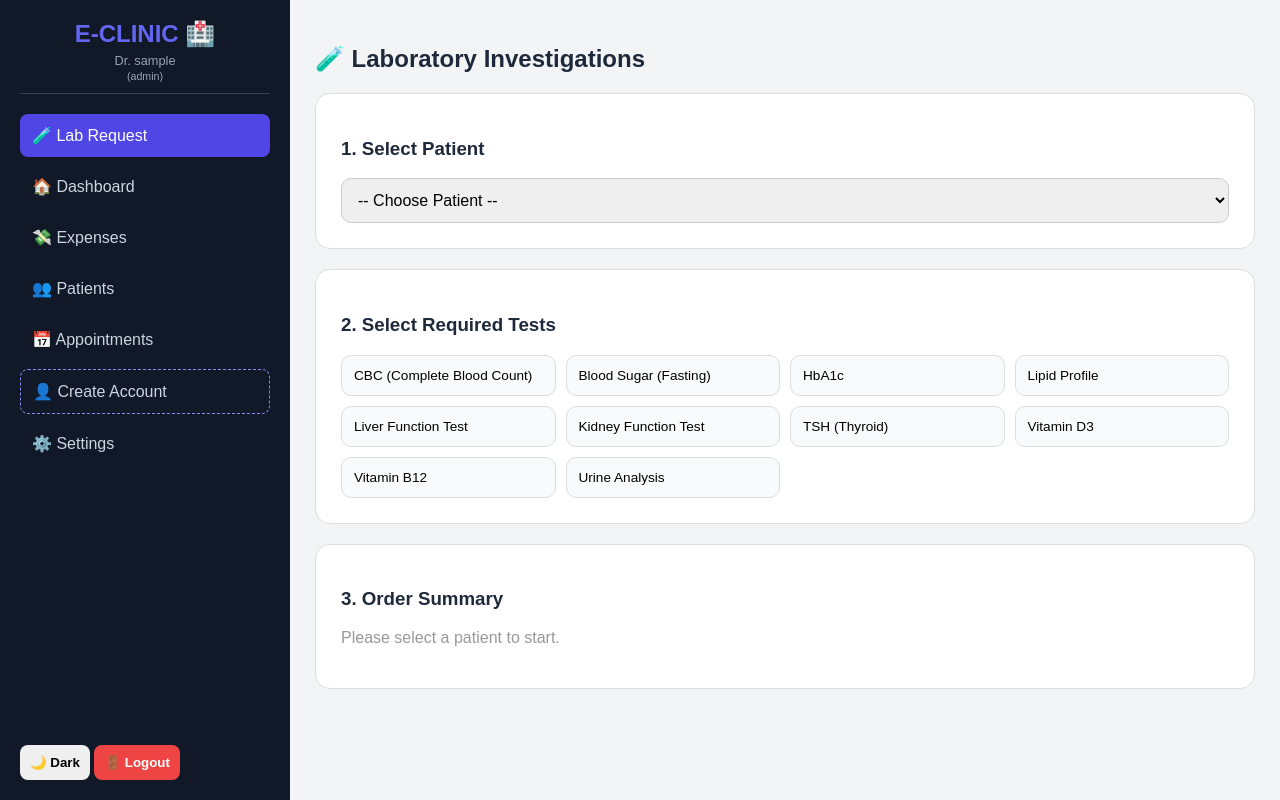
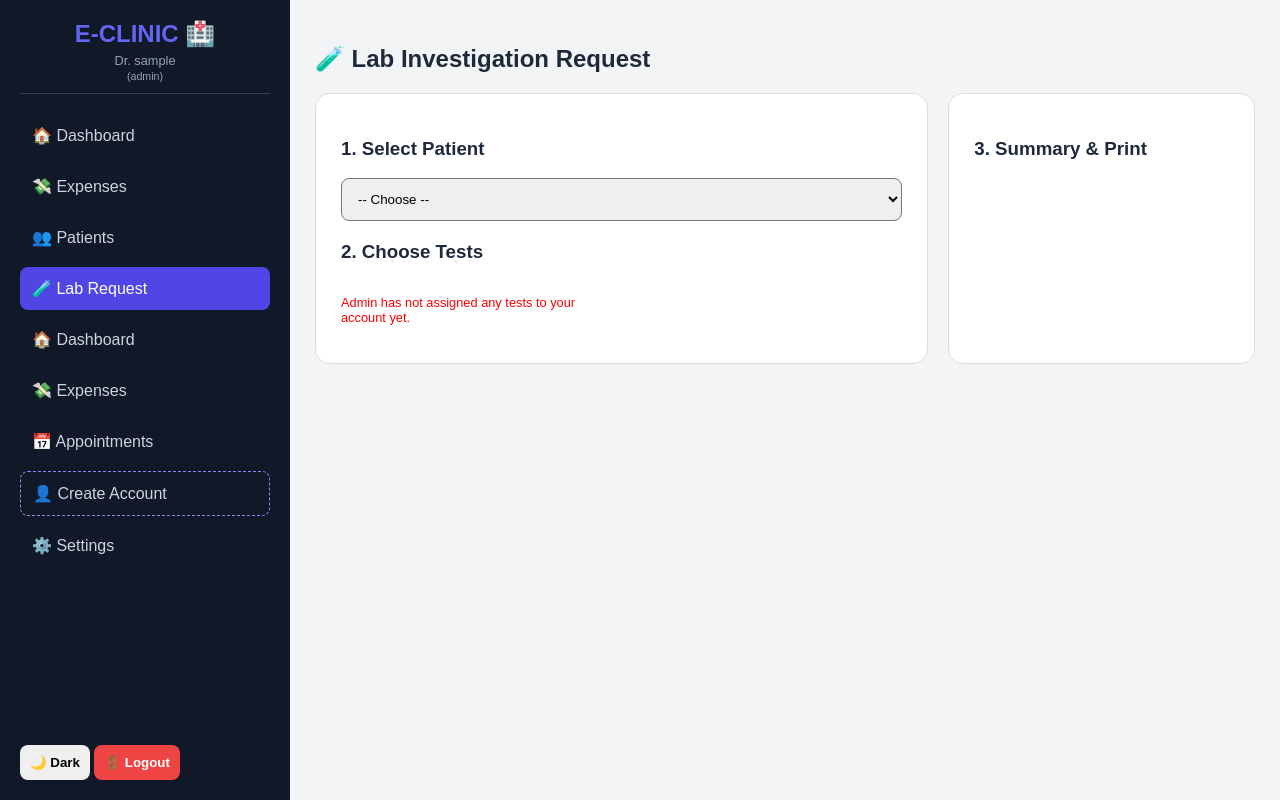
Before and after one commit to Saadzebari12345/my-clinic-app, a SvelteKit app: page /lab in a window 1280 px wide. Built offline with nearby package versions, Linux system fonts and the light colour scheme; sample sign-in values are in the browser's storage.

Commit message:
Add files via upload

```diff
--- a/src/lib/shared/components/layout/AppShell.svelte
+++ b/src/lib/shared/components/layout/AppShell.svelte
@@ -27,6 +27,11 @@
     <div class="doc-info">Dr. {doctorName} <br> <small>({role})</small></div>
 
     <nav class="nav-menu">
+     <a href="/" class="nav-item {isActive('/') ? 'active' : ''}">🏠 Dashboard</a>
+      <a href="/expenses" class="nav-item {isActive('/expenses') ? 'active' : ''}">
+  <span class="icon">💸</span> Expenses
+</a>
+ <a href="/patients" class="nav-item {isActive('/patients') ? 'active' : ''}">👥 Patients</a>
     <a href="/lab" class="nav-item {isActive('/lab') ? 'active' : ''}">
   <span class="icon">🧪</span> Lab Request
 </a>
@@ -34,7 +39,7 @@
       <a href="/expenses" class="nav-item {isActive('/expenses') ? 'active' : ''}">
   <span class="icon">💸</span> Expenses
 </a>
-      <a href="/patients" class="nav-item {isActive('/patients') ? 'active' : ''}">👥 Patients</a>
+
       <a href="/appointments" class="nav-item {isActive('/appointments') ? 'active' : ''}">📅 Appointments</a>
 
       {#if role === 'admin'}
--- a/src/routes/lab/+page.svelte
+++ b/src/routes/lab/+page.svelte
@@ -2,130 +2,101 @@
 	import { onMount } from 'svelte';
 	import { supabase } from '$lib/supabaseClient';
 
-	interface Patient { id: number; name: string; age: number; gender: string; }
-	let patients = $state<Patient[]>([]);
-	let selectedPatient = $state<Patient | null>(null);
+	let patients = $state<any[]>([]);
+	let availableTests = $state<string[]>([]);
+	let selectedPatient = $state<any>(null);
+	let selectedTests = $state<string[]>([]);
 	let doctorId = $state(0);
 	let doctorName = $state('');
-
-	// لیستا فەحسێن باو
-	const labTests = [
-		"CBC (Complete Blood Count)", "Blood Sugar (Fasting)", "HbA1c",
-		"Lipid Profile", "Liver Function Test", "Kidney Function Test",
-		"TSH (Thyroid)", "Vitamin D3", "Vitamin B12", "Urine Analysis"
-	];
-
-	let selectedTests = $state<string[]>([]);
 
 	onMount(async () => {
 		const id = localStorage.getItem('doctor_id');
 		doctorName = localStorage.getItem('doctor_username') || 'Doctor';
 		if (id) {
 			doctorId = Number(id);
-			const { data } = await supabase.from('patients').select('*').eq('doctor_id', doctorId);
-			if (data) patients = data;
+
+			// ئینانا فەحسێن تایبەت ب ڤی دکتۆری
+			const { data: doc } = await supabase.from('doctors').select('allowed_tests').eq('id', doctorId).single();
+			if (doc && doc.allowed_tests) {
+				// ڕاستکرنا خەلەتییا (t: string)
+				availableTests = doc.allowed_tests.split(',').map((t: string) => t.trim());
+			}
+
+			const { data: p } = await supabase.from('patients').select('*').eq('doctor_id', doctorId);
+			if (p) patients = p;
 		}
 	});
 
 	function toggleTest(test: string) {
+		// ڕاستکرنا خەلەتییا فلتەری (t: string)
 		if (selectedTests.includes(test)) {
-			selectedTests = selectedTests.filter(t => t !== test);
+			selectedTests = selectedTests.filter((t: string) => t !== test);
 		} else {
 			selectedTests = [...selectedTests, test];
 		}
 	}
 
-	async function printLabOrder() {
-		if (!selectedPatient || selectedTests.length === 0) return alert("Please select patient and tests");
-
-		const win = window.open('', '', 'width=800,height=1000');
-		const html = `
-			<div style="font-family:sans-serif; padding:50px; border:4px solid #10b981; border-radius:15px;">
+	function printOrder() {
+		if (!selectedPatient || selectedTests.length === 0) return alert("Select patient and tests");
+		const win = window.open('', '', 'width=800,height=900');
+		win?.document.write(`
+			<div style="font-family:sans-serif; padding:50px; border:5px solid #10b981; border-radius:20px;">
 				<h1 style="text-align:center; color:#10b981;">LABORATORY REQUEST</h1>
 				<p style="text-align:center;">Dr. ${doctorName}</p>
 				<hr>
-				<div style="display:grid; grid-template-columns:1fr 1fr; gap:20px; background:#f0fdf4; padding:15px; border-radius:10px;">
+				<div style="background:#f0fdf4; padding:15px; border-radius:10px; display:grid; grid-template-columns:1fr 1fr;">
 					<div><b>Patient:</b> ${selectedPatient.name}</div>
-					<div><b>Age/Gender:</b> ${selectedPatient.age} / ${selectedPatient.gender}</div>
-					<div><b>Date:</b> ${new Date().toLocaleDateString('en-GB')}</div>
+					<div><b>Date:</b> ${new Date().toLocaleDateString()}</div>
 				</div>
-				<div style="margin-top:30px;">
-					<h3>Required Investigations:</h3>
-					<ul style="font-size:1.2rem; line-height:2;">
-						${selectedTests.map(t => `<li>[ ] ${t}</li>`).join('')}
-					</ul>
-				</div>
-				<br><br><p style="text-align:right;">Doctor's Signature: _________________</p>
+				<h3 style="margin-top:30px;">Tests Required:</h3>
+				<ul style="font-size:1.3rem; line-height:2;">
+					${selectedTests.map(t => `<li>[ ] ${t}</li>`).join('')}
+				</ul>
 			</div>
-		`;
-		win?.document.write(html);
+		`);
 		win?.document.close();
 		win?.print();
 	}
 </script>
 
-<div class="lab-container">
-	<h2>🧪 Laboratory Investigations</h2>
+<div class="lab-page">
+	<h2>🧪 Lab Investigation Request</h2>
 
-	<div class="main-grid">
-		<!-- Step 1: Select Patient -->
+	<div class="grid">
 		<div class="card">
 			<h3>1. Select Patient</h3>
 			<select bind:value={selectedPatient} class="p-select">
-				<option value={null}>-- Choose Patient --</option>
-				{#each patients as p}
-					<option value={p}>{p.name}</option>
-				{/each}
+				<option value={null}>-- Choose --</option>
+				{#each patients as p}<option value={p}>{p.name}</option>{/each}
 			</select>
-		</div>
 
-		<!-- Step 2: Choose Tests -->
-		<div class="card">
-			<h3>2. Select Required Tests</h3>
-			<div class="tests-grid">
-				{#each labTests as test}
-					<button class="test-btn {selectedTests.includes(test) ? 'active' : ''}" onclick={() => toggleTest(test)}>
-						{test}
-					</button>
+			<h3 style="margin-top:20px;">2. Choose Tests</h3>
+			<div class="tests">
+				{#each availableTests as test}
+					<button class="t-btn {selectedTests.includes(test) ? 'active' : ''}" onclick={() => toggleTest(test)}>{test}</button>
+				{:else}
+					<p style="color:red; font-size:0.8rem;">Admin has not assigned any tests to your account yet.</p>
 				{/each}
 			</div>
 		</div>
 
-		<!-- Step 3: Preview & Print -->
-		<div class="card preview-card">
-			<h3>3. Order Summary</h3>
+		<div class="card">
+			<h3>3. Summary & Print</h3>
 			{#if selectedPatient}
-				<p><b>Order for:</b> {selectedPatient.name}</p>
-				<div class="selected-tags">
-					{#each selectedTests as t}
-						<span class="tag">✓ {t}</span>
-					{/each}
-				</div>
-				<button class="print-btn" onclick={printLabOrder} disabled={selectedTests.length === 0}>
-					🖨️ Print Lab Request (A4)
-				</button>
-			{:else}
-				<p style="color: #999;">Please select a patient to start.</p>
+				<p>Order for: <b>{selectedPatient.name}</b></p>
+				<button class="btn-p" onclick={printOrder} disabled={selectedTests.length === 0}>🖨️ Print Order</button>
 			{/if}
 		</div>
 	</div>
 </div>
 
 <style>
-	.lab-container { max-width: 1100px; margin: 0 auto; color: var(--text); }
-	.main-grid { display: grid; grid-template-columns: 1fr; gap: 20px; }
-
-	.card { background: var(--card, white); padding: 25px; border-radius: 15px; border: 1px solid var(--border, #ddd); }
-	.p-select { width: 100%; padding: 12px; border-radius: 10px; border: 1px solid #ccc; font-size: 1rem; }
-
-	.tests-grid { display: grid; grid-template-columns: repeat(auto-fit, minmax(200px, 1fr)); gap: 10px; margin-top: 15px; }
-	.test-btn { padding: 12px; border: 1px solid #ddd; border-radius: 10px; background: #f9fafb; cursor: pointer; text-align: left; transition: 0.2s; font-size: 0.85rem; }
-	.test-btn.active { background: #10b981; color: white; border-color: #059669; font-weight: bold; }
-
-	.selected-tags { display: flex; flex-wrap: wrap; gap: 8px; margin: 20px 0; }
-	.tag { background: #ecfdf5; color: #065f46; padding: 5px 12px; border-radius: 20px; font-size: 0.8rem; font-weight: bold; border: 1px solid #10b981; }
-
-	.print-btn { width: 100%; padding: 15px; background: #10b981; color: white; border: none; border-radius: 10px; cursor: pointer; font-weight: bold; font-size: 1.1rem; }
-
-	:global(.dark-mode) .test-btn { background: #1e293b; color: white; border-color: #334155; }
+	.lab-page { max-width: 1000px; margin: 0 auto; color: var(--text); }
+	.grid { display: grid; grid-template-columns: 2fr 1fr; gap: 20px; }
+	.card { background: var(--card, white); padding: 25px; border-radius: 15px; border: 1px solid var(--border); }
+	.p-select { width: 100%; padding: 12px; border-radius: 8px; }
+	.tests { display: grid; grid-template-columns: 1fr 1fr; gap: 10px; margin-top: 10px; }
+	.t-btn { padding: 10px; border-radius: 8px; border: 1px solid #ddd; cursor: pointer; text-align: left; }
+	.t-btn.active { background: #10b981; color: white; border-color: #059669; font-weight: bold; }
+	.btn-p { width: 100%; padding: 15px; background: #10b981; color: white; border: none; border-radius: 10px; cursor: pointer; font-weight: bold; }
 </style>
--- a/src/routes/register/+page.svelte
+++ b/src/routes/register/+page.svelte
@@ -1,58 +1,136 @@
 <script lang="ts">
+	import { onMount } from 'svelte';
 	import { supabase } from '$lib/supabaseClient';
+
+	let doctors = $state<any[]>([]);
+	let msg = $state(''), isError = $state(false), isLoading = $state(false);
+
+	// متغیرێن بۆ دروستکرنا ئەکاونتەکێ نوی
 	let user = $state(""), pass = $state(""), role = $state("doctor");
 	let docName = $state(""), cName = $state(""), cAddr = $state(""), cPhone = $state("");
-  let msg = $state(""), isError = $state(false);
+	let testsList = $state("");
+
+	// متغیرێن بۆ دەستکاریکرنا فەحسێن دکتۆرێن هەین (Edit Mode)
+	let editingDoctor = $state<any>(null);
+	let editTests = $state("");
+
+	async function fetchDoctors() {
+		const { data } = await supabase.from('doctors').select('*').order('id', { ascending: false });
+		if (data) doctors = data;
+	}
+
+	onMount(fetchDoctors);
 
 	async function createAccount() {
-    if (!user || !pass || !docName) return alert("Please fill credentials");
-
+		if (!user || !pass || !docName) return alert("Please fill all fields");
+		isLoading = true;
 		const { error } = await supabase.from('doctors').insert([{
 			username: user, password: pass, role,
 			doctor_name: docName, clinic_name: cName,
-      clinic_address: cAddr, clinic_phone: cPhone
+			clinic_address: cAddr, clinic_phone: cPhone,
+			allowed_tests: testsList
 		}]);
 
 		if (!error) {
-      msg = "✅ Account created with full clinic profile!";
-      isError = false;
-      user = ""; pass = ""; docName = ""; cName = ""; cAddr = ""; cPhone = "";
+			msg = "✅ Doctor Registered Successfully!";
+			user = ""; pass = ""; docName = ""; testsList = "";
+			fetchDoctors();
 		} else {
 			msg = "❌ Error: " + error.message;
 			isError = true;
 		}
+		isLoading = false;
+	}
+
+	// 🛠️ فانکشنا نووژەنکرنا فەحسان بۆ دکتۆرێن کۆن
+	async function updateDoctorTests() {
+		if (!editingDoctor) return;
+		const { error } = await supabase.from('doctors')
+			.update({ allowed_tests: editTests })
+			.eq('id', editingDoctor.id);
+
+		if (!error) {
+			alert("✅ Lab Tests Updated for Dr. " + editingDoctor.doctor_name);
+			editingDoctor = null;
+			fetchDoctors();
+		}
 	}
 </script>
 
-<div class="reg-container">
-  <h2>➕ Create New Doctor Account</h2>
-  <div class="card grid">
-    <section>
-      <h4>🔐 Login Info</h4>
-      <input bind:value={user} placeholder="Username" />
+<div class="admin-container">
+	<h2>🛠️ Admin: Doctor Management Center</h2>
+
+	<div class="main-grid">
+		<!-- 1. بەشێ زێدەکرنا دکتۆرێ نوی -->
+		<div class="card">
+			<h3>➕ Register New Doctor</h3>
+			<div class="form">
+				<input bind:value={user} placeholder="Username (Login)" />
 				<input bind:value={pass} type="password" placeholder="Password" />
-      <select bind:value={role}><option value="doctor">Doctor</option><option value="admin">Admin</option></select>
-    </section>
-
-    <section>
-      <h4>🏥 Clinic Profile (Fixed for Print)</h4>
-      <input bind:value={docName} placeholder="Doctor Full Name" />
+				<input bind:value={docName} placeholder="Doctor's Full Name" />
 				<input bind:value={cName} placeholder="Clinic Name" />
-      <input bind:value={cAddr} placeholder="Clinic Address" />
-      <input bind:value={cPhone} placeholder="Clinic Phone" />
-    </section>
-
-    <button onclick={createAccount} class="btn-reg">Create Complete Account</button>
-    {#if msg}<p style="color: {isError ? 'red' : 'green'};">{msg}</p>{/if}
+				<textarea bind:value={testsList} placeholder="Lab Tests (split by comma: CBC, Sugar, Lipid...)"></textarea>
+				<button class="btn-add" onclick={createAccount} disabled={isLoading}>Register Doctor</button>
 			</div>
 		</div>
 
+		<!-- 2. لیستا هەمی دکتۆران و گۆهۆڕینا فەحسان -->
+		<div class="card">
+			<h3>📋 Existing Doctors & Lab Config</h3>
+			<div class="doc-list">
+				{#each doctors as doc}
+					<div class="doc-item">
+						<div class="info">
+							<b>Dr. {doc.doctor_name}</b>
+							<p>Tests: {doc.allowed_tests || 'None'}</p>
+						</div>
+						<button class="btn-edit" onclick={() => { editingDoctor = doc; editTests = doc.allowed_tests; }}>
+							Edit Tests 🧪
+						</button>
+					</div>
+				{/each}
+			</div>
+		</div>
+	</div>
+</div>
+
+<!-- 📝 Modal بۆ دەستکاریکرنا ب لەز یا فەحسان -->
+{#if editingDoctor}
+	<div class="modal">
+		<div class="modal-content card">
+			<h3>Update Lab Tests for Dr. {editingDoctor.doctor_name}</h3>
+			<p>Modify the test list below (comma separated):</p>
+			<textarea bind:value={editTests} style="height: 150px; width: 100%;"></textarea>
+			<div class="modal-btns">
+				<button class="btn-save" onclick={updateDoctorTests}>Save Changes</button>
+				<button class="btn-cancel" onclick={() => editingDoctor = null}>Cancel</button>
+			</div>
+		</div>
+	</div>
+{/if}
+
 <style>
-  .reg-container { max-width: 800px; margin: 0 auto; color: var(--text); }
-  .card { background: var(--card, white); padding: 30px; border-radius: 20px; border: 1px solid var(--border); }
-  .grid { display: grid; grid-template-columns: 1fr 1fr; gap: 20px; }
-  section { display: flex; flex-direction: column; gap: 10px; }
-  h4 { margin: 0; color: #4f46e5; border-bottom: 1px solid #eee; padding-bottom: 5px; }
-  input, select { padding: 12px; border-radius: 10px; border: 1px solid #ddd; }
-  .btn-reg { grid-column: span 2; background: #059669; color: white; padding: 15px; border: none; border-radius: 10px; cursor: pointer; font-weight: bold; }
+	.admin-container { max-width: 1200px; margin: 0 auto; color: var(--text); padding: 20px; }
+	.main-grid { display: grid; grid-template-columns: 1fr 1.2fr; gap: 25px; }
+	@media (max-width: 900px) { .main-grid { grid-template-columns: 1fr; } }
+
+	.card { background: var(--card, white); padding: 25px; border-radius: 20px; border: 1px solid var(--border, #ddd); box-shadow: 0 4px 6px rgba(0,0,0,0.05); }
+	.form { display: flex; flex-direction: column; gap: 10px; }
+	input, textarea { padding: 12px; border-radius: 10px; border: 1px solid #ccc; background: white; color: black; }
+
+	.btn-add { background: #4f46e5; color: white; border: none; padding: 12px; border-radius: 10px; cursor: pointer; font-weight: bold; }
+	.doc-list { display: flex; flex-direction: column; gap: 15px; margin-top: 15px; }
+	.doc-item { display: flex; justify-content: space-between; align-items: center; padding: 15px; background: #f8fafc; border-radius: 12px; border: 1px solid #eee; }
+	.doc-item b { color: #4f46e5; }
+	.doc-item p { margin: 5px 0 0; font-size: 0.75rem; color: #666; }
+	.btn-edit { background: #10b981; color: white; border: none; padding: 8px 12px; border-radius: 8px; cursor: pointer; font-size: 0.8rem; font-weight: bold; }
+
+	/* Modal Styling */
+	.modal { position: fixed; top:0; left:0; width:100%; height:100%; background:rgba(0,0,0,0.6); display:flex; justify-content:center; align-items:center; z-index: 1000; }
+	.modal-content { width: 500px; max-width: 90%; }
+	.modal-btns { display: flex; gap: 10px; margin-top: 20px; }
+	.btn-save { flex: 2; background: #4f46e5; color: white; border: none; padding: 12px; border-radius: 10px; cursor: pointer; font-weight: bold; }
+	.btn-cancel { flex: 1; background: #94a3b8; color: white; border: none; padding: 12px; border-radius: 10px; cursor: pointer; }
+
+	:global(.dark-mode) .doc-item { background: #0f172a; border-color: #334155; }
 </style>
```
Lines whose indentation alone changed are shown as unchanged.
